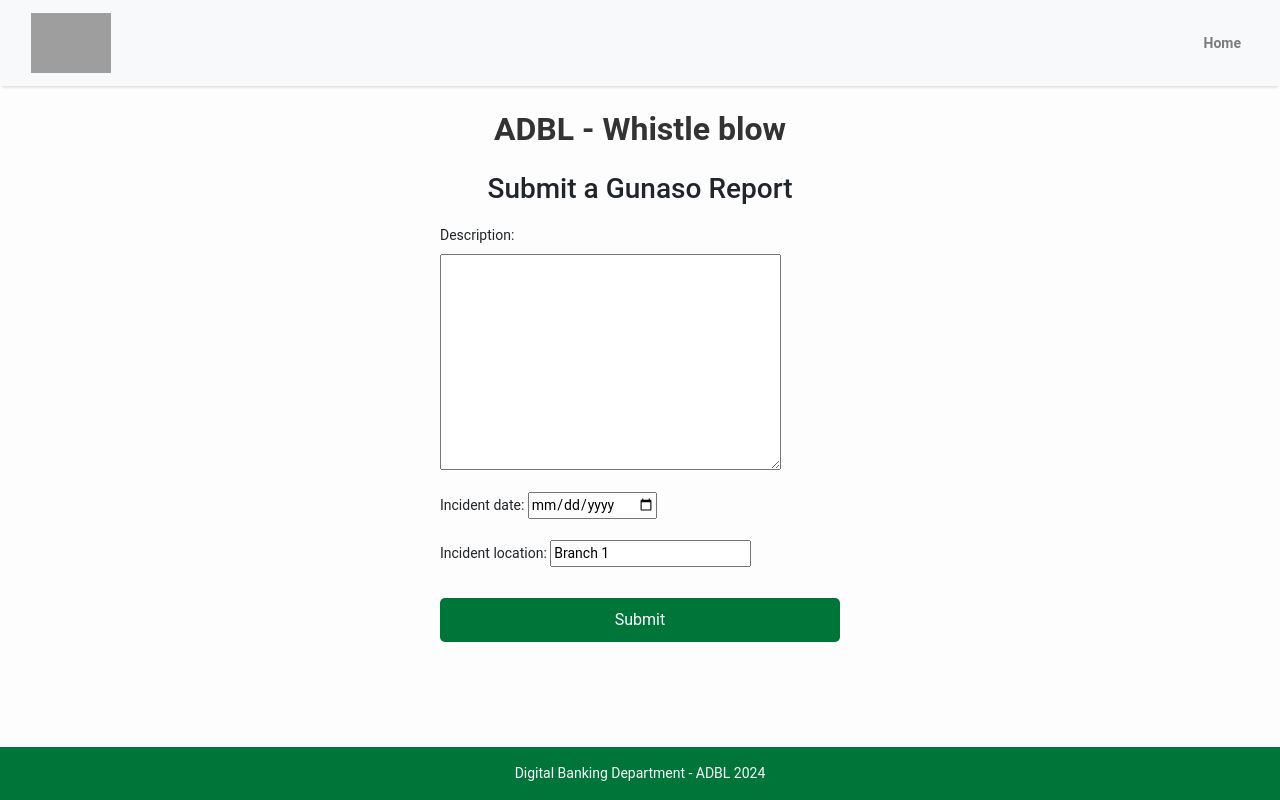
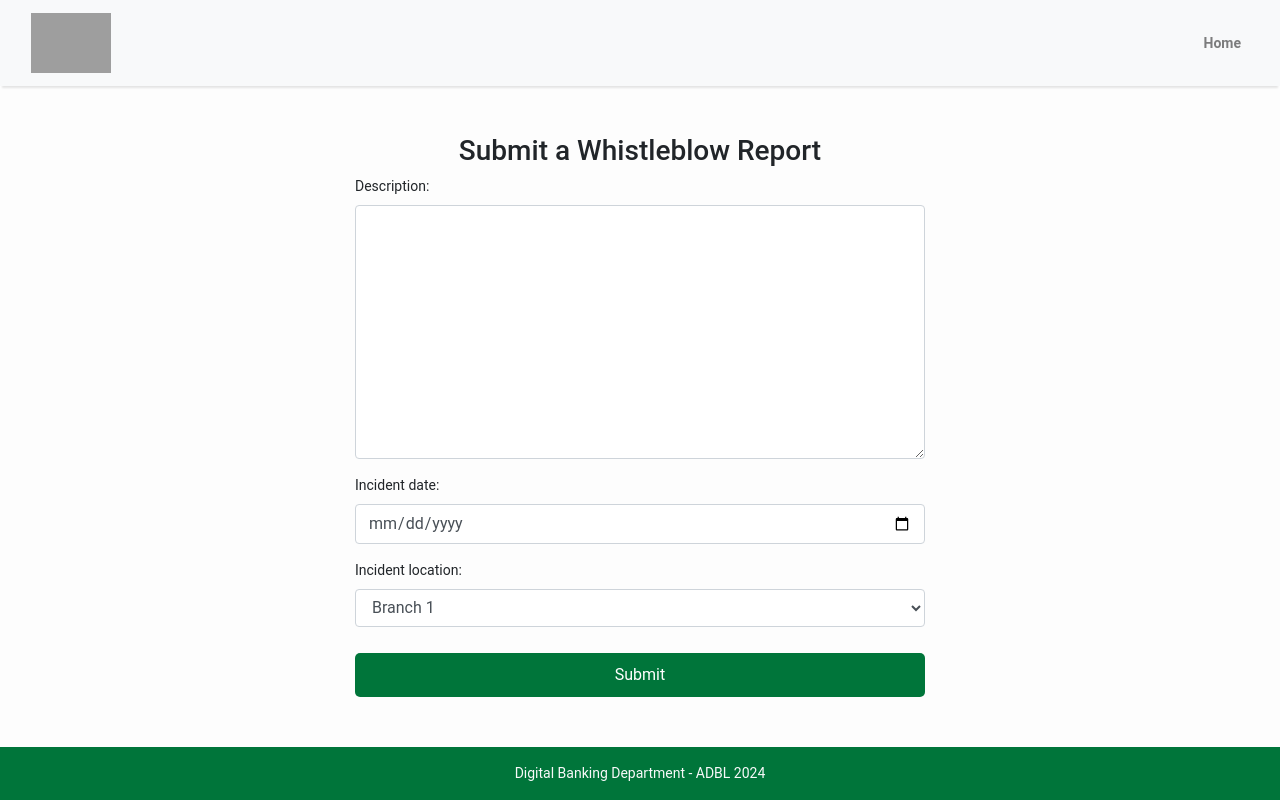
Before and after one commit to ab817/gunaso, a Django app: page /gunasoapp/submit/ in a window 1280 px wide. Run offline with Django 5.2, Linux system fonts and the light colour scheme; some libraries are stand-ins or nearby versions; grey boxes are pictures that could not be loaded.

Commit message:
form issue fixed

```diff
--- a/branches.csv
+++ /dev/null
@@ -1,3 +0,0 @@
-Branch 1
-Branch 2
-Branch 3
--- a/gunaso/settings.py
+++ b/gunaso/settings.py
@@ -42,6 +42,7 @@
     'django.contrib.messages',
     'django.contrib.staticfiles',
     'gunasoapp',
+    'widget_tweaks',
 ]
 
 MIDDLEWARE = [
--- a/gunasoapp/forms.py
+++ b/gunasoapp/forms.py
@@ -2,14 +2,15 @@
 from .models import Gunaso
 import csv
 import os
-
 
 class GunasoForm(forms.ModelForm):
     class Meta:
         model = Gunaso
         fields = ['description', 'incident_date', 'incident_location']
         widgets = {
-            'incident_date': forms.DateInput(attrs={'type': 'date'}),
+            'incident_date': forms.DateInput(attrs={'type': 'date', 'class': 'form-control'}),
+            'description': forms.Textarea(attrs={'class': 'form-control'}),
+            'incident_location': forms.Select(attrs={'class': 'form-control'}),
         }
 
     def __init__(self, *args, **kwargs):
@@ -19,16 +20,20 @@
 
         # Set the first branch as the default if there are any branches
         if branch_choices:
-            self.initial['incident_location'] = branch_choices[0][0]  # Correct way to set the initial value
+            self.initial['incident_location'] = branch_choices[0][0]
 
     def get_branches(self):
         """ Load branches from CSV file and return as choices """
         branches = []
-        csv_path = os.path.join(os.path.dirname(__file__), 'branches.csv')  # Adjust path if needed
+        csv_path = os.path.join(os.path.dirname(__file__), 'branches.csv')
         try:
-            with open(csv_path, mode='r') as file:
+            with open(csv_path, mode='r', newline='') as file:
                 reader = csv.reader(file)
-                branches = [(row[0], row[0]) for row in reader]  # (value, display)
+                for row in reader:
+                    if row:  # Skip empty rows
+                        branch_name = row[0].strip()
+                        if branch_name:  # Ensure no empty names
+                            branches.append((branch_name, branch_name))
         except FileNotFoundError:
             print(f"CSV file at {csv_path} not found.")
         except Exception as e:
--- a/gunasoapp/models.py
+++ b/gunasoapp/models.py
@@ -3,8 +3,11 @@
 class Gunaso(models.Model):
     description = models.TextField()
     incident_date = models.DateField()
-    incident_location = models.CharField(max_length=255)
+    RATINGS = (('1 ', 1), ('2 ', 2),
+               ('3 ', 3), ('4 ', 4), ('5 ', 5))
+    incident_location = models.CharField(max_length=40, choices=RATINGS)
+    #incident_location = models.CharField(max_length=255)
     submitted_at = models.DateTimeField(auto_now_add=True)
 
     def __str__(self):
-        return f"Incident on {self.incident_date} at {self.incident_location}"
+        return f"Description of {self.incident_date} at {self.description}"
--- a/gunasoapp/templates/report_form.html
+++ b/gunasoapp/templates/report_form.html
@@ -1,4 +1,5 @@
 {% extends 'base.html' %}
+{% load widget_tweaks %}
 
 {% block content %}
 <html lang="en">
@@ -6,17 +7,17 @@
     <meta charset="UTF-8">
     <title>Submit Report - Whistleblower App</title>
     <style>
-
-        form {
-            width: 100%;
-            max-width: 400px; /* Limits form width */
-            margin: auto;
+        .container {
+            max-width: 600px;
         }
-        form p {
-            text-align: left; /* Aligns form labels and inputs to the left */
+        .form-group label {
+            text-align: left;
+        }
+        .form-control {
+            border-radius: 0.25rem;
         }
         button[type="submit"] {
-            width: 100%; /* Full-width button */
+            width: 100%;
             background-color: #00753a;
             color: #fff;
             border: none;
@@ -32,7 +33,7 @@
     </style>
 </head>
 <body>
-    <header class="masthead">
+   <!-- <header class="masthead">
         <div class="overlay"></div>
         <div class="container">
             <div class="row">
@@ -43,14 +44,25 @@
                 </div>
             </div>
         </div>
-    </header>
+    </header> -->
 
-    <div class="center-container">
-        <h3>Submit a Gunaso Report</h3>
+    <div class="container my-5 ">
+        <h3 class = "mx-auto text-center">Submit a Whistleblow Report</h3>
         <form method="post" action="{% url 'submit_report' %}">
             {% csrf_token %}
-            {{ form.as_p }}
-            <button type="submit">Submit</button>
+            <div class="form-group">
+                {{ form.description.label_tag }}
+                {{ form.description|add_class:"form-control" }}
+            </div>
+            <div class="form-group">
+                {{ form.incident_date.label_tag }}
+                {{ form.incident_date|add_class:"form-control" }}
+            </div>
+            <div class="form-group">
+                {{ form.incident_location.label_tag }}
+                {{ form.incident_location|add_class:"form-control" }}  <!-- Render the dropdown correctly -->
+            </div>
+            <button type="submit" class="btn btn-primary">Submit</button>
         </form>
     </div>
 </body>
--- a/gunasoapp/views.py
+++ b/gunasoapp/views.py
@@ -4,7 +4,7 @@
 
 
 def home(request):
-    form = GunasoForm()  # Initialize the form
+    #form = GunasoForm()  # Initialize the form
 
     if request.method == "POST":
         confirmation = request.POST.get('confirmation')
@@ -13,9 +13,9 @@
             return redirect('submit_report')
         elif confirmation == 'no':  # If the 'No' button is clicked
             # Optionally add a message or keep the user on the same page
-            return render(request, 'home.html', {'form': form})
+            return render(request, 'home.html')
 
-    return render(request, 'home.html', {'form': form})
+    return render(request, 'home.html')
 
 
 
```
Also changed, not shown: 2 other files.
